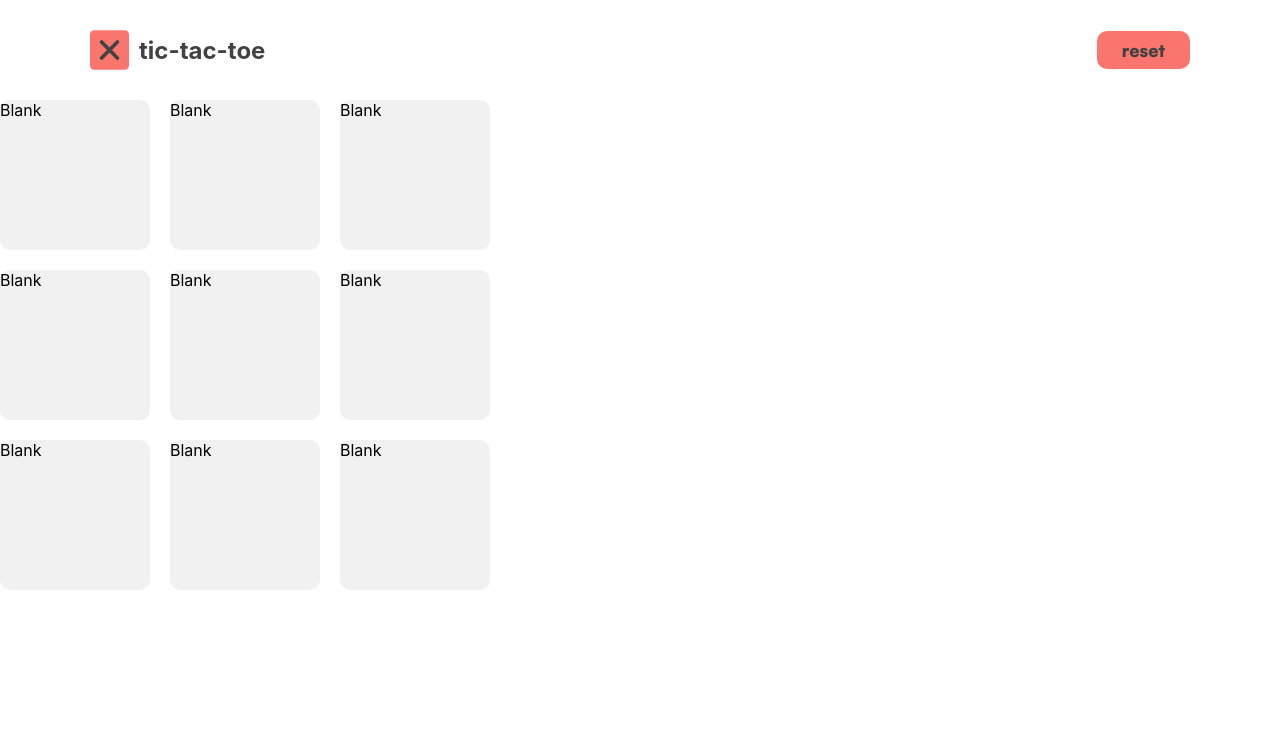
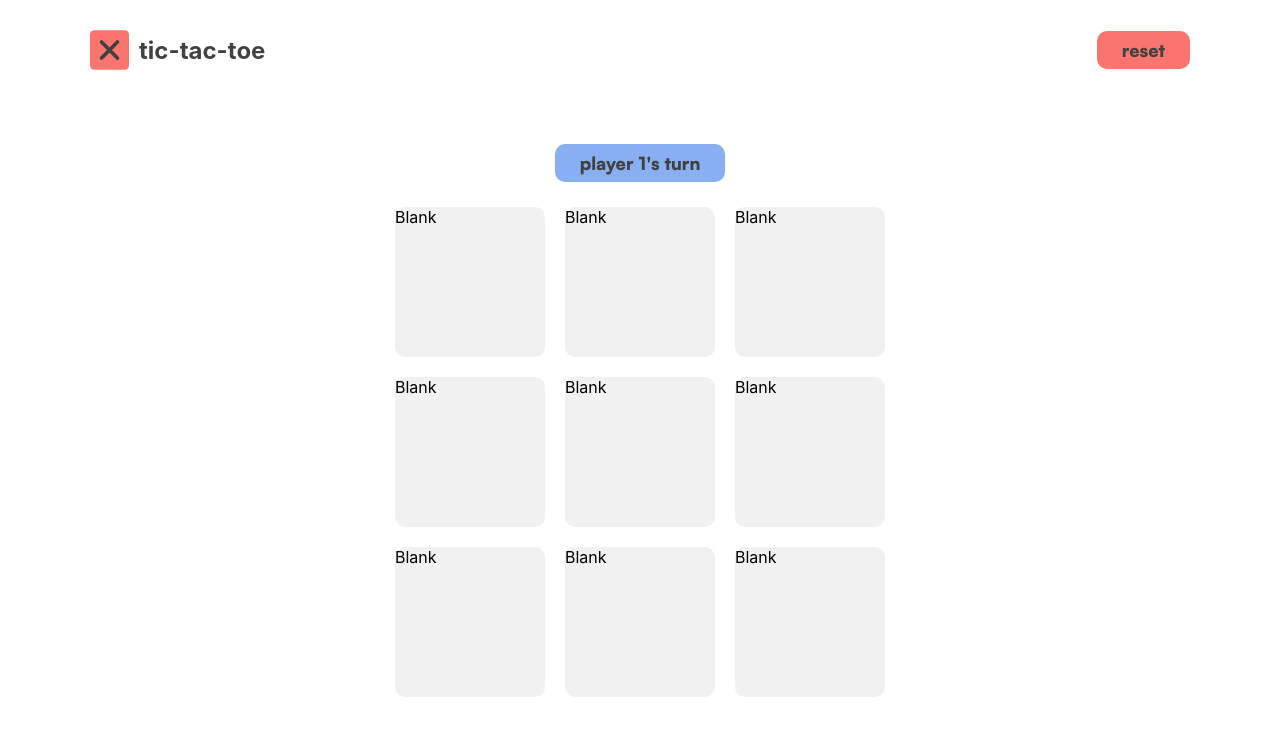
Before and after one commit to Study-Compass/React-Tutorial, a React (Create React App) app: page / in a window 1280 px wide. Shown: the top 736 px of the page. Built offline with nearby package versions, Linux system fonts and the light colour scheme.

Commit message:
SCRUM-42 Finished centering of board and added turn label, applied functionality of tictactoe buttons (turning x or o depending on turn)

```diff
--- a/src/App.css
+++ b/src/App.css
@@ -12,3 +12,7 @@ button{
 p{
     margin:0;
 }
+
+.App{
+    height:100vh;
+}
--- a/src/components/Board/Board.jsx
+++ b/src/components/Board/Board.jsx
@@ -2,11 +2,23 @@ import React,{useState,useEffect} from "react";
 import './Board.css';
 import Tile from './Tile/Tile.jsx';
 
-function Board(){
+function Board({turn, onBoardChange}){
     const [board, setBoard]=useState([['b', 'b', 'b'],['b', 'b', 'b'],['b', 'b', 'b']]);
 
     function calculateItemIndex(index){
-        return board[Math.floor(index/3)][index%3]
+        return board[Math.floor((index-1)/3)][(index-1)%3];
+    }
+
+    function onChange(index){
+        console.log(index);
+        const newBoard = board.map((r, rowIndex) =>
+            r.map((cell, colIndex) =>
+              rowIndex === Math.floor((index-1)/3) && colIndex === (index-1)%3 ? (turn === '1' ? 'x' : 'o') : cell
+            )
+          );
+        setBoard(newBoard);
+        console.log(newBoard);
+        onBoardChange();
     }
 
     return(
@@ -14,10 +26,14 @@ function Board(){
             {
                 board.map((row, rowIndex)=>{
                     return(
-                        <div className="row" key={rowIndex}>
+                        <div className="row" key={`row ${rowIndex}`}>
                             {row.map((tile, tileIndex)=>{
                                 return(
-                                    <Tile key={tileIndex*rowIndex} index={tileIndex*rowIndex} state={calculateItemIndex(tileIndex*rowIndex)}/>
+                                    <Tile
+                                        key={`tile ${(tileIndex+1)+3*(rowIndex)}`}
+                                        index={(tileIndex+1)+3*(rowIndex)}
+                                        state={calculateItemIndex((tileIndex+1)+3*(rowIndex))}
+                                        onChange={onChange}/>
                                 );
                             })}
                         </div>
--- a/src/components/Board/Tile/Tile.jsx
+++ b/src/components/Board/Tile/Tile.jsx
@@ -6,7 +6,7 @@ import './Tile.css';
 // state="o" : O
 // state="b" : Blank
 function Tile({index, state, onChange}){
-
+    console.log(index, state);
     const [tileState, setTileState]=useState(state);
     useEffect(()=>{
         if(state==='x')
@@ -15,10 +15,13 @@ function Tile({index, state, onChange}){
             setTileState("O");
         if(state==='b')
             setTileState("Blank");
-    },[]);
+        console.log(tileState);
+    },[state]);
 
     function onTileClick(){
-        onChange();
+        if (state === 'b'){
+            onChange(index);
+        }
     }
 
     return(
--- /dev/null
+++ b/src/components/TurnLabel/TurnLabel.css
@@ -0,0 +1,18 @@
+.turnLabel{
+    border-radius:10px;
+    padding:7px 25px;
+}
+
+.turnLabel.one{
+    background-color:var(--blue);
+}
+
+.turnLabel.two{
+    background-color:var(--red);
+}
+
+.turnLabel p{
+    font-family:'Satoshi';
+    font-size:18px;
+    color:var(--gray);
+}
--- /dev/null
+++ b/src/components/TurnLabel/TurnLabel.jsx
@@ -0,0 +1,15 @@
+import React,{useState,useEffect} from "react";
+import './TurnLabel.css';
+
+function TurnLabel({turn}){
+
+    const labelClass = turn === "1" ? "one" : "two";
+
+    return(
+        <div className={`turnLabel ${labelClass}`}>
+            <p>{turn === "1" ? "player 1's turn" : "player 2's turn"}</p>
+        </div>
+    );
+}
+
+export default TurnLabel;
--- a/src/pages/TicTacToe/TicTacToe.css
+++ b/src/pages/TicTacToe/TicTacToe.css
@@ -0,0 +1,16 @@
+.content{
+    display:flex;
+    flex-direction:column;
+    align-items:center;
+    justify-content:center;
+    height:calc(100% - 100px);
+    gap:25px;
+}
+
+.board-container{
+    margin-bottom:60px;
+}
+
+.tic-tac-toe{
+    height:100%;
+}
--- a/src/pages/TicTacToe/TicTacToe.jsx
+++ b/src/pages/TicTacToe/TicTacToe.jsx
@@ -2,13 +2,27 @@ import React, { useState, useEffect } from "react";
 import './TicTacToe.css';
 import Header from "../../components/Header/Header";
 import Board from "../../components/Board/Board";
+import TurnLabel from "../../components/TurnLabel/TurnLabel";
 
 function TicTacToe(){
+
+    const [turn, setTurn]=useState("1");
+
+
+    function onBoardChange1(){
+        setTurn(prevTurn => (prevTurn === "1" ? "2": "1"));
+    }
+
+
+
     return(
         <div className="tic-tac-toe">
             <Header/>
             <div className="content">
-                <Board/>
+                <TurnLabel turn={turn}/>
+                <div className="board-container">
+                    <Board turn={turn} onBoardChange={onBoardChange1}/>
+                </div>
             </div>
         </div>
     );
```
